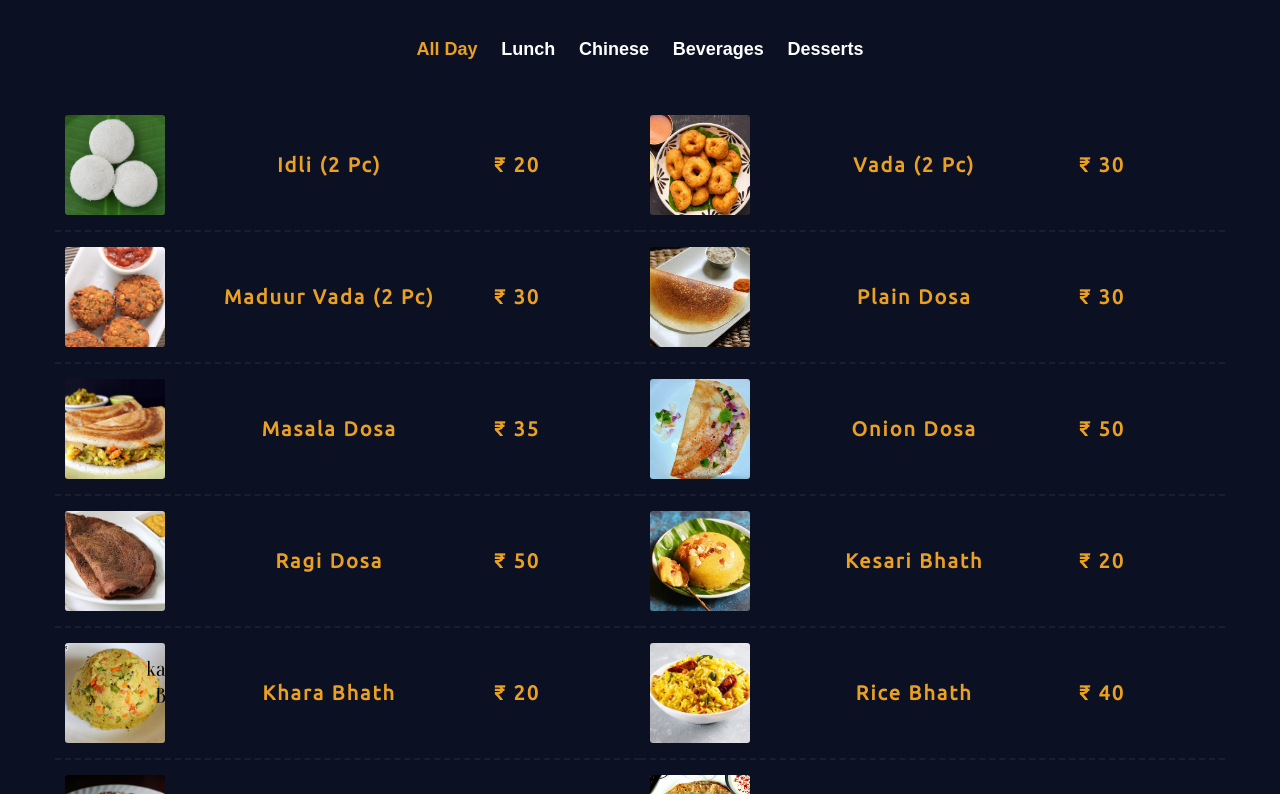
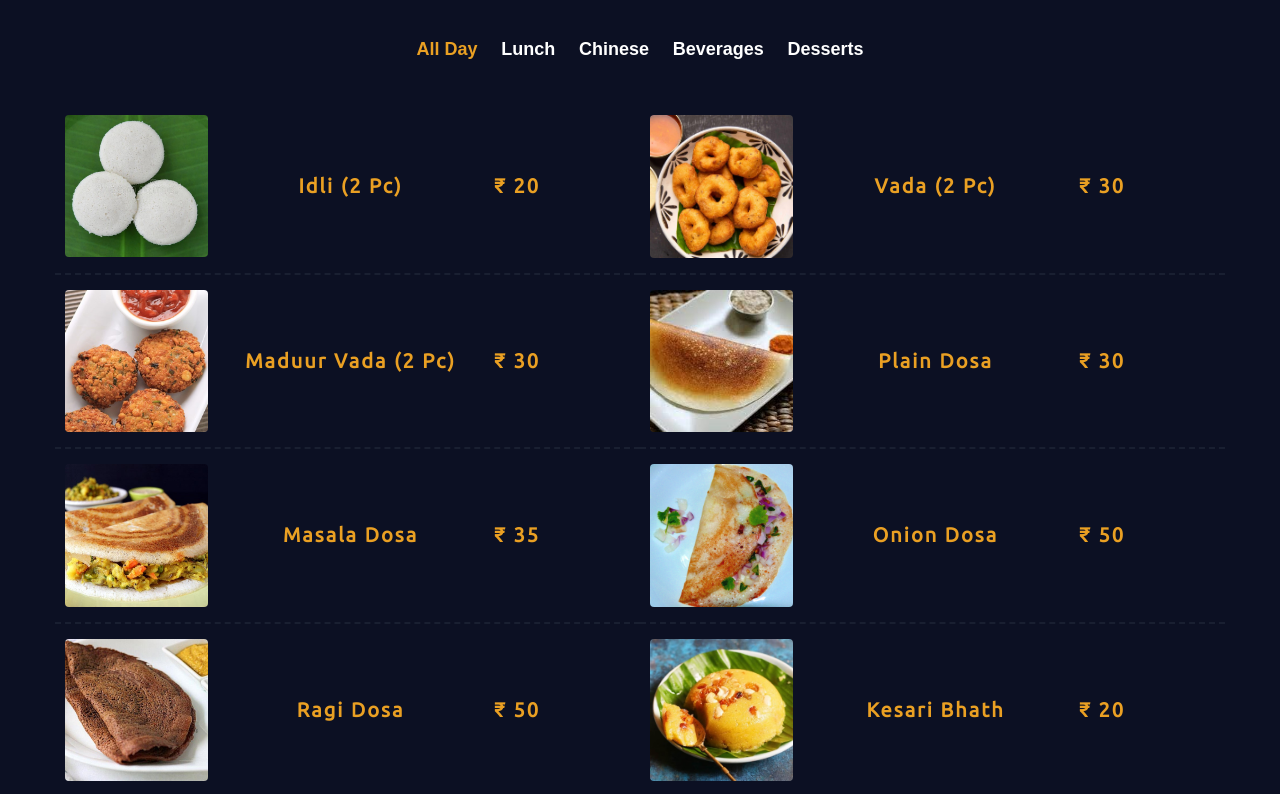
Before and after one commit to sahnwaz/namaste-restra, a plain HTML site: page index.html in a window 1280 px wide. Shown: the part 1986-2780 px from the top of the page. Drawn offline with Linux system fonts and the light colour scheme.

Commit message:
Update style.css

```diff
--- a/style.css
+++ b/style.css
@@ -382,17 +382,17 @@ h1, h2, h3 {font-weight: bold; color: var(--white);}
 .menu-item-title{
     display: flex;
     align-items: center;
-    max-width: 50%;
+    max-width: 30%;
+    height: 100%;
 }
 
 .menu-item:hover .menu-item-title p {
     color:var(--main-color);
 }
 
-
 .menu-item-title img{
-    max-width: 100px;
-    border-radius: 3px;
+    max-width: 100%;
+    border-radius: 4px;
 }
 
 /* End Food Menu */
```
